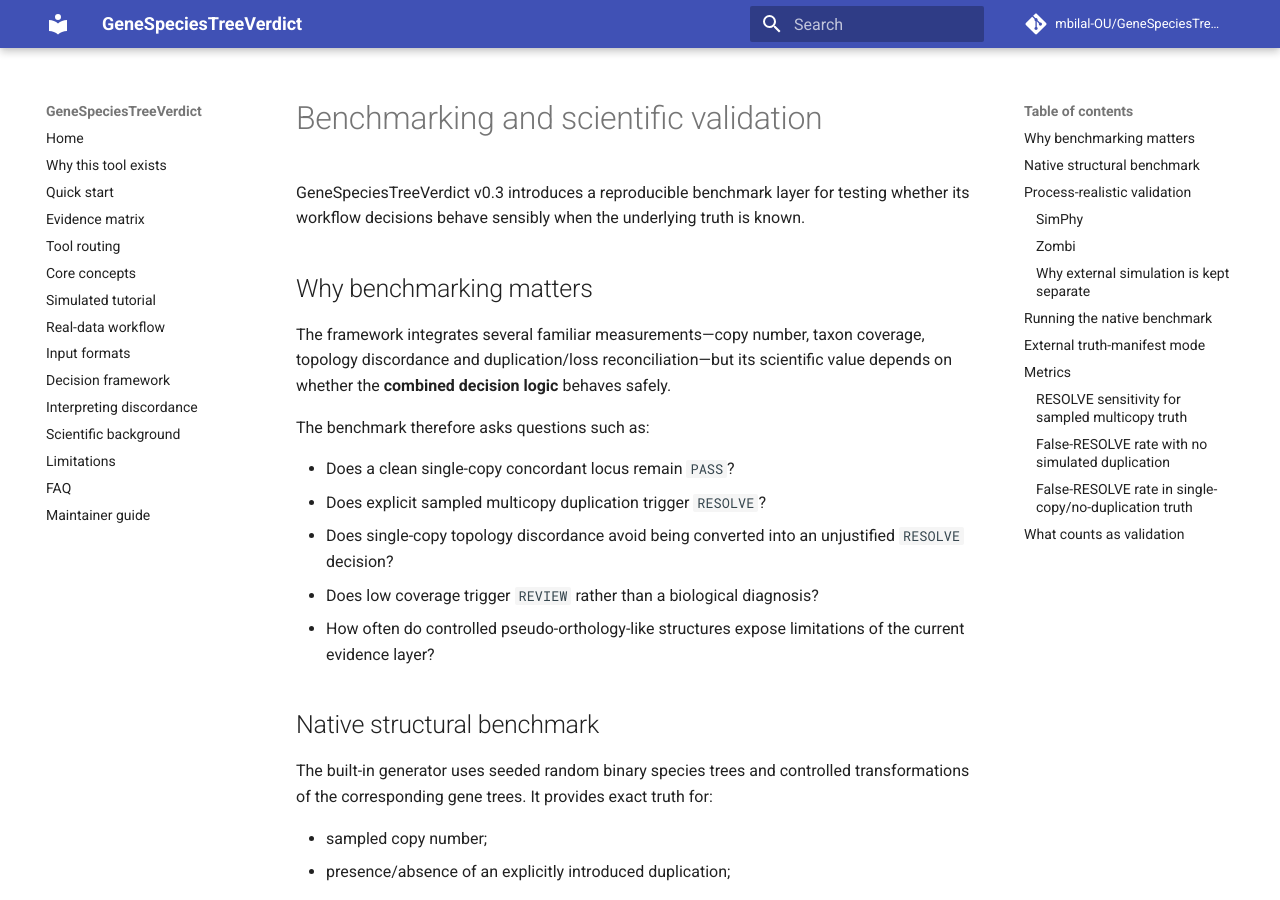
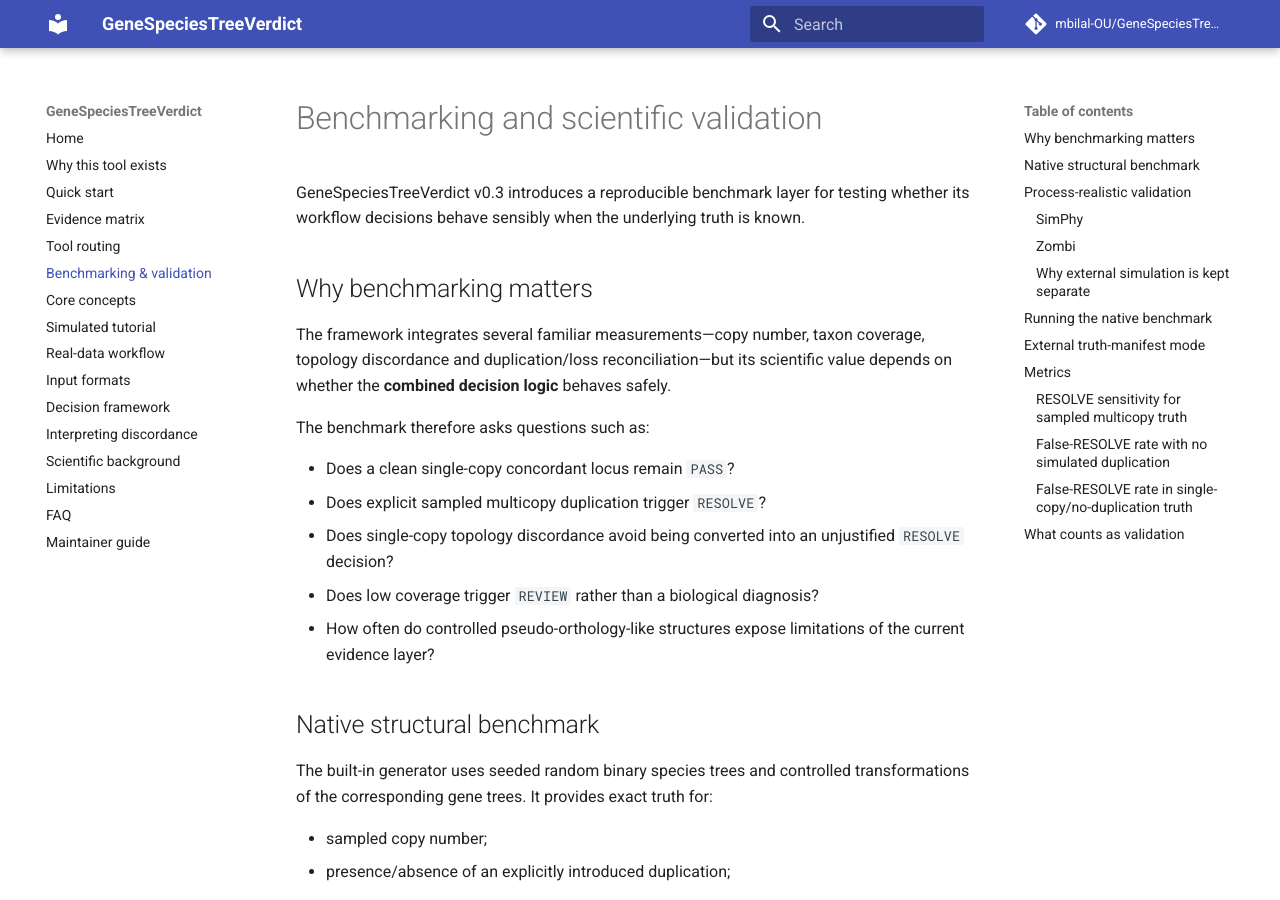
Before and after one commit to mbilal-OU/GeneSpeciesTreeVerdict, an MkDocs documentation site: the page built from docs/benchmarking.md, in a window 1280 px wide and 900 px high. Built offline with MkDocs 1.6.1 and Material for MkDocs 9.7.7, drawn with Linux system fonts in a browser that asks for light colours; comment, search, counter and statistics services are not loaded.

Commit message:
docs: add benchmarking guide to site navigation

```diff
--- a/mkdocs.yml
+++ b/mkdocs.yml
@@ -1,5 +1,5 @@
 site_name: GeneSpeciesTreeVerdict
-site_description: Evidence integration and decision support for gene-tree/species-tree discordance.
+site_description: Evidence integration, decision support, and validation for gene-tree/species-tree discordance.
 repo_url: https://github.com/mbilal-OU/GeneSpeciesTreeVerdict
 repo_name: mbilal-OU/GeneSpeciesTreeVerdict
 
@@ -12,6 +12,7 @@ nav:
   - Quick start: quickstart.md
   - Evidence matrix: evidence-matrix.md
   - Tool routing: tool-routing.md
+  - Benchmarking & validation: benchmarking.md
   - Core concepts: concepts.md
   - Simulated tutorial: tutorial.md
   - Real-data workflow: real-data-workflow.md
```
